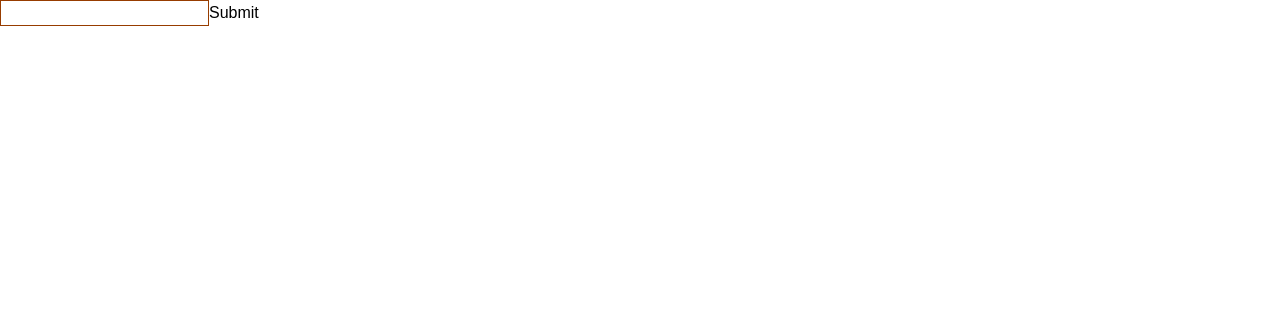
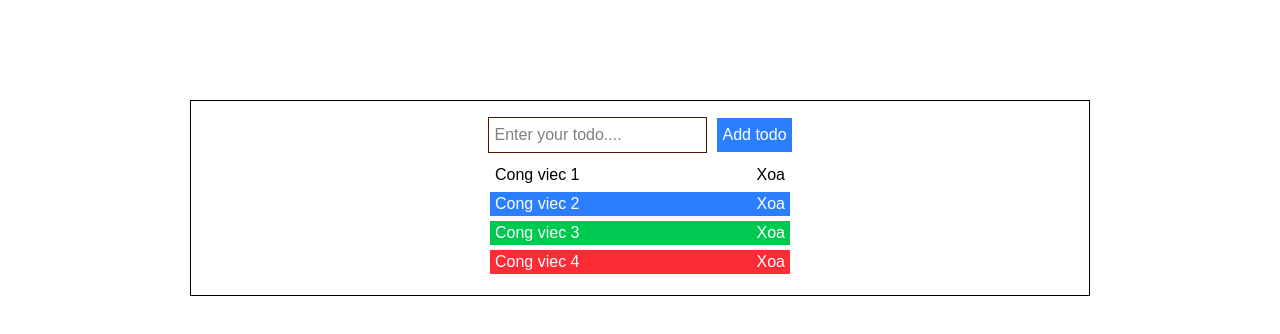
Before and after one commit to ThanhDuy2024/learn-frontend, a React (Vite) app in the folder Vite/learn-reactJS/: page / in a window 1280 px wide. Shown: the top 334 px of the page. Built offline with nearby package versions, Linux system fonts and the light colour scheme.

Commit message:
[Vite] create Data

```diff
--- a/Vite/learn-reactJS/src/App.jsx
+++ b/Vite/learn-reactJS/src/App.jsx
@@ -2,6 +2,7 @@ import './App.css';
 import { OnChange } from './components/domEvent/OnChange';
 import { Onclick } from './components/domEvent/Onclick';
 import { OnSubmit } from './components/domEvent/OnSubmit';
+import { Todo } from './components/Todo/Todo';
 // import { Home } from './pages/home';
 function App() {
 
@@ -10,7 +11,8 @@ function App() {
       {/* <Home/> */}
       {/* <Onclick/> */}
       {/* <OnChange/> */}
-      <OnSubmit/>
+      {/* <OnSubmit/> */}
+      <Todo/>
     </>
   )
 }
--- /dev/null
+++ b/Vite/learn-reactJS/src/components/Todo/Todo.jsx
@@ -0,0 +1,54 @@
+export const Todo = () => {
+  const data = [
+    {
+      id: 1,
+      title: "Cong viec 1",
+      status: "init"
+    },
+    {
+      id: 2,
+      title: "Cong viec 2",
+      status: "doing"
+    },
+    {
+      id: 3,
+      title: "Cong viec 3",
+      status: "completed"
+    },
+    {
+      id: 4,
+      title: "Cong viec 4",
+      status: "deleted"
+    }
+  ]
+  return (
+    <div className="w-[900px] mx-auto mt-[100px] border border-black-600 p-4">
+      <form action="" className="text-center">
+        <input type="text" className="mr-[10px] border border-amber-950 outline-0 p-[5px]" placeholder="Enter your todo...." />
+        <button className="bg-blue-500 text-white p-[5px] cursor-pointer">Add todo</button>
+      </form>
+
+      <div className="w-[300px] mx-auto mt-[10px]">
+        <ul>
+          {data.map((item) =>
+            <>
+              <li className={
+                `mb-[5px]
+                  flex justify-between px-[5px]
+                  ${item.status === "doing" ? "bg-blue-500 text-white" : ""}
+                  ${item.status === "completed" ? "bg-green-500 text-white" : ""}
+                  ${item.status === "deleted" ? "bg-red-500 text-white" : ""}
+                `}
+              >
+                {item.title}
+                <span className="">
+                  <button>Xoa</button>
+                </span>
+              </li>
+            </>
+          )}
+        </ul>
+      </div>
+    </div>
+  )
+}
```
